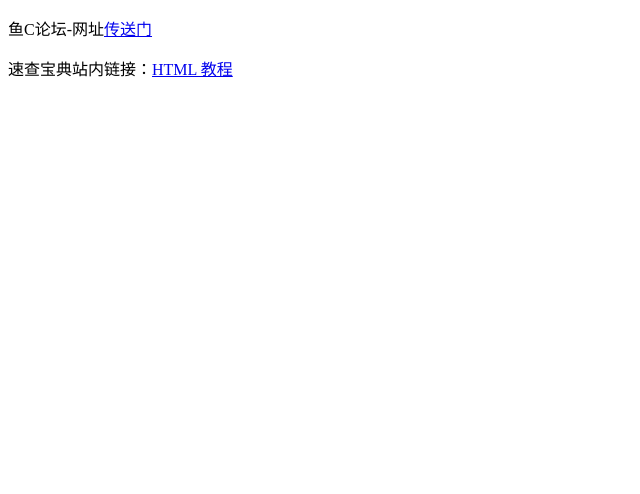
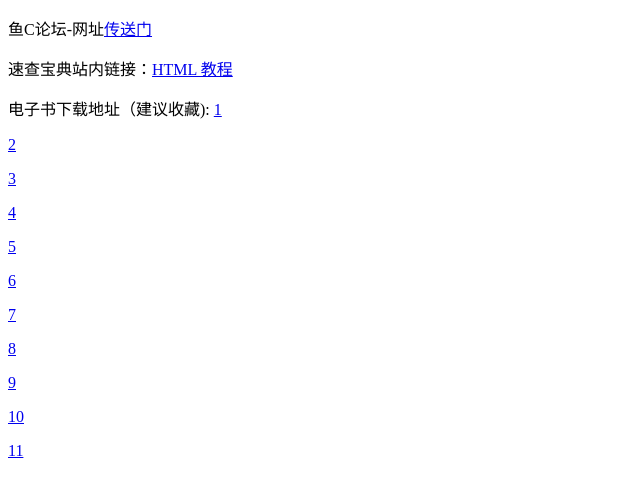
Before and after one commit to jingzhiqing1/jingzhiqing1.github.io, a plain HTML site: page index.html in a window 1280 px wide. Shown: the whole page, without its empty margins (0-640 px from the left). Drawn offline with Linux system fonts and the light colour scheme.

Commit message:
Update index.html

```diff
--- a/index.html
+++ b/index.html
@@ -8,6 +8,18 @@
 <body>
 <p> 鱼C论坛-网址<a href="http://bbs.fishc.com/forum.php">传送门</a></p>
 <p>速查宝典站内链接：<a href="http://man.fishc.com/html5">HTML 教程</a></p>
+  <p>电子书下载地址（建议收藏):
+<a href=”http://blog.sina.com.cn/u/2758872677”>1</a></p>
+<a href="http://blog.sina.com.cn/u/2762170353">2</a></p>
+<a href="http://blog.sina.com.cn/u/2756717467">3</a></p>
+<a href="http://blog.sina.com.cn/u/2762551487">4</a></p>
+<a href="http://blog.sina.com.cn/u/3314483827">5</a></p>
+<a href="http://blog.sina.com.cn/u/2762112837">6</a></p>
+<a href="http://blog.sina.com.cn/u/5071371685">7</a></p>
+<a href="http://blog.sina.com.cn/oneminmr">8</a></p>
+<a href="http://blog.sina.com.cn/u/3542130821">9</a></p>
+<a href="http://blog.sina.com.cn/chaziyanhongmm">10</a></p>
+<a href="http://blog.sina.com.cn/whpinganbaoxian">11</a></p>
 
 </body>
 
```
